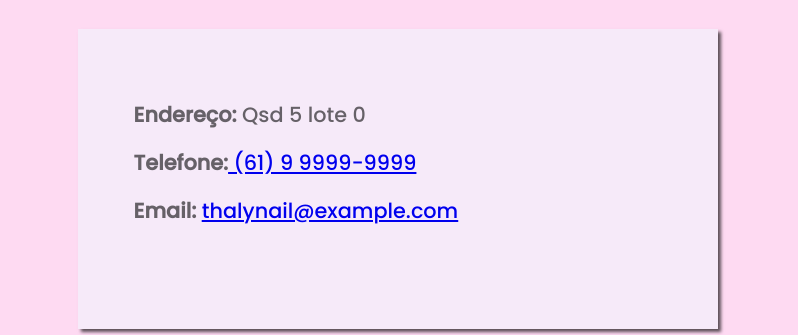
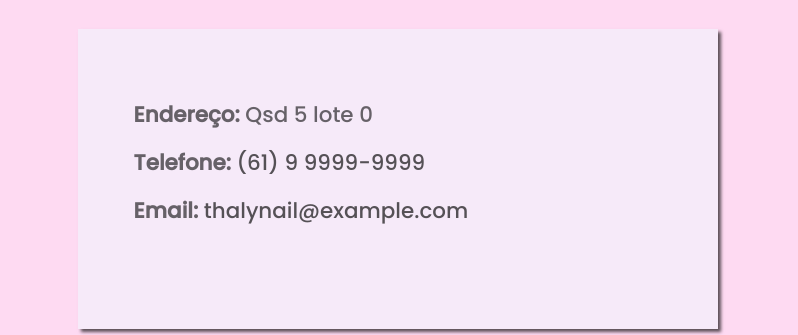
Before and after one commit to gustavobryan/landingpage-manicure, a plain HTML site: page index.html in a window 1280 px wide. Shown: the part 1288-1623 px from the top of the page, 0-798 px from the left. Drawn offline with Linux system fonts and the light colour scheme; a web font is replaced by a local one.

Commit message:
:iphone: ajustes responsividade

```diff
--- a/assets/css/contato.css
+++ b/assets/css/contato.css
@@ -23,7 +23,7 @@
 }
 
 .info__contato p {
-    font-size: 1.3rem;
+    font-size: 1.34rem;
     font-family: "Poppins", sans-serif;
     font-weight: 500;
     line-height: 0%;
@@ -33,6 +33,11 @@
 
 .info__contato p strong {
     font-weight: bold;
+}
+
+.info__link {
+  color: rgba(0, 0, 0, 0.655);
+  text-decoration: none;
 }
 
 .mapa {
@@ -66,8 +71,11 @@
     font-family: "Poppins", sans-serif;
     font-weight: 500;
     line-height: 100%;
-    text-align: left; padding: .5rem 3.5rem;
+    padding: .5rem 3.5rem;
+    text-align: left;
+    text-decoration: none;
   }
+
   .mapa {
     margin-left: 0;
   }
--- a/index.html
+++ b/index.html
@@ -94,8 +94,8 @@
         <div class="info">
           <div class="info__contato">
             <p><strong>Endereço:</strong> Qsd 5 lote 0</p>
-            <p><strong>Telefone:</strong><a href="tel+5561999999999"> (61) 9 9999-9999</a></p>
-            <p><strong>Email:</strong> <a href="mailto:thalynail@example.com">thalynail@example.com</a></p>
+            <p><strong>Telefone:</strong><a class="info__link" href="tel+5561999999999"> (61) 9 9999-9999</a></p>
+            <p><strong>Email:</strong> <a class="info__link" href="mailto:thalynail@example.com">thalynail@example.com</a></p>
           </div>
           <div class="mapa">
             <iframe
```
